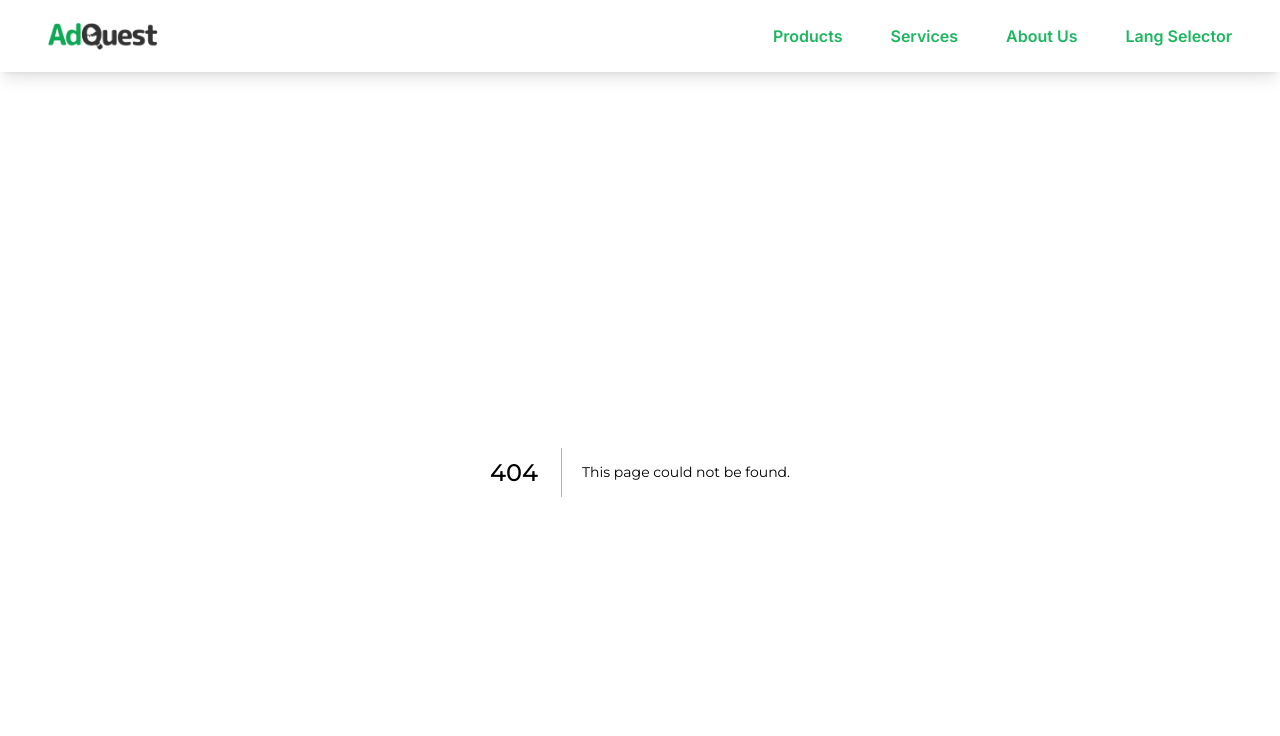
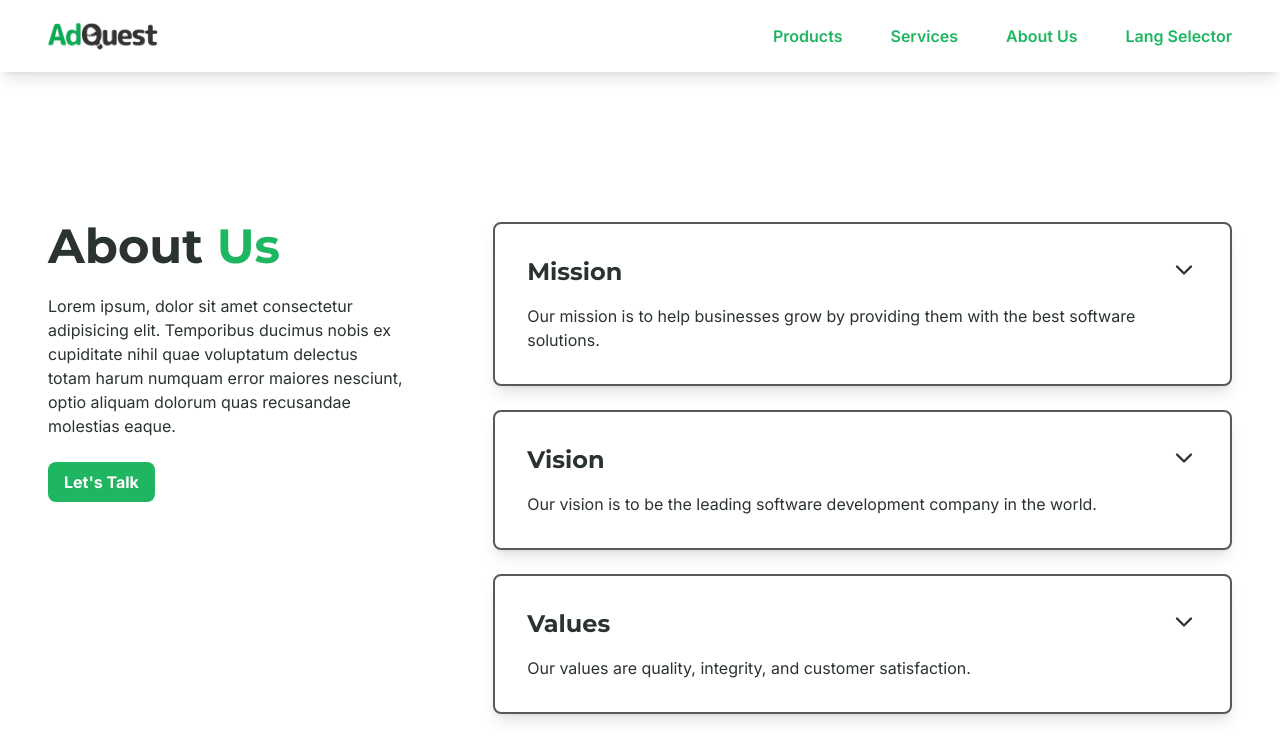
Before and after one commit to rainerregan/adquest-website-nextjs, a Next.js app: page /about-us in a window 1280 px wide. Before the commit this address had no page. Shown: the top 736 px of the page. Built offline with nearby package versions, Linux system fonts and the light colour scheme.

Commit message:
feat: about Us section

```diff
--- /dev/null
+++ b/src/app/about-us/page.tsx
@@ -0,0 +1,12 @@
+import HeroSection from '@/components/about-us-page/hero-section/hero-section'
+import React from 'react'
+
+const AboutUsPage = () => {
+  return (
+    <div className='page overflow-x-hidden'>
+      <HeroSection />
+    </div>
+  )
+}
+
+export default AboutUsPage
--- a/src/app/globals.css
+++ b/src/app/globals.css
@@ -20,6 +20,10 @@ h4,
 h5,
 h6 {
   @apply font-montserrat;
+}
+
+.page {
+  @apply h-full w-full
 }
 
 .home {
--- /dev/null
+++ b/src/components/about-us-page/hero-section/hero-section.tsx
@@ -0,0 +1,44 @@
+import Button from '@/components/common/button'
+import FAQCard from '@/components/home-page/sections/faq-section/faq-card'
+import { FAQ } from '@/components/home-page/sections/faq-section/faq-section'
+import React from 'react'
+
+const HeroSection = () => {
+  const accordionData: FAQ[] = [
+    {
+      question: "Mission",
+      answer: "Our mission is to help businesses grow by providing them with the best software solutions."
+    },
+    {
+      question: "Vision",
+      answer: "Our vision is to be the leading software development company in the world."
+    },
+    {
+      question: "Values",
+      answer: "Our values are quality, integrity, and customer satisfaction."
+    },
+    {
+      question: "Our Story",
+      answer: "We started as a small team of developers in 2010. Over the years, we have grown into a company with more than 100 employees."
+    }
+  ]
+
+  return (
+    <div className='bg-white'>
+      <div className='py-[80px] md:py-[150px] flex flex-col md:flex-row items-start max-w-7xl mx-auto px-[24px] md:px-[48px] gap-[48px] md:gap-[90px]'>
+        <div className='md:w-[30%] flex flex-col gap-[24px]'>
+          <h1 className='h1'>About <span>Us</span></h1>
+          <p>Lorem ipsum, dolor sit amet consectetur adipisicing elit. Temporibus ducimus nobis ex cupiditate nihil quae voluptatum delectus totam harum numquam error maiores nesciunt, optio aliquam dolorum quas recusandae molestias eaque.</p>
+          <Button>Let's Talk</Button>
+        </div>
+        <div className='flex-1 flex flex-col gap-[24px]'>
+          {accordionData.map((faq, index) => (
+            <FAQCard key={index} faq={faq} />
+          ))}
+        </div>
+      </div>
+    </div>
+  )
+}
+
+export default HeroSection
```
